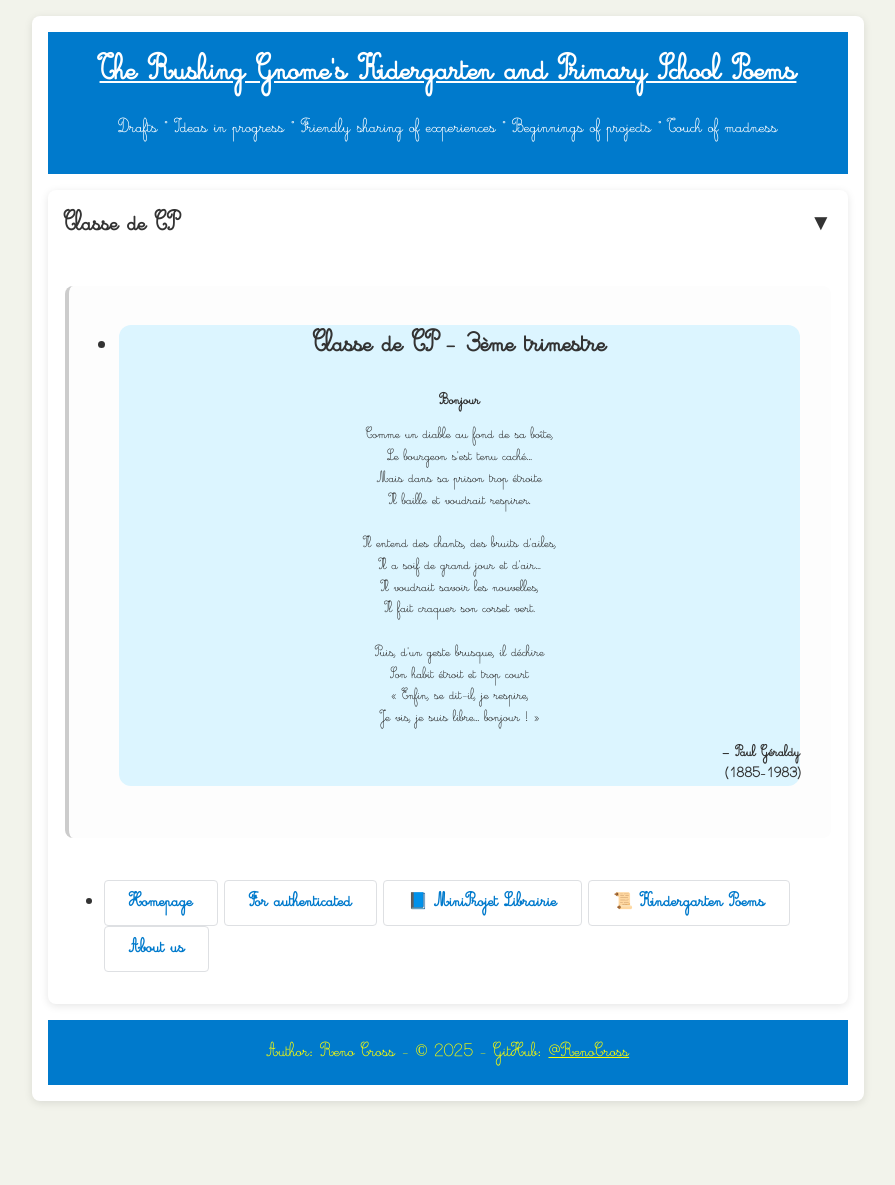
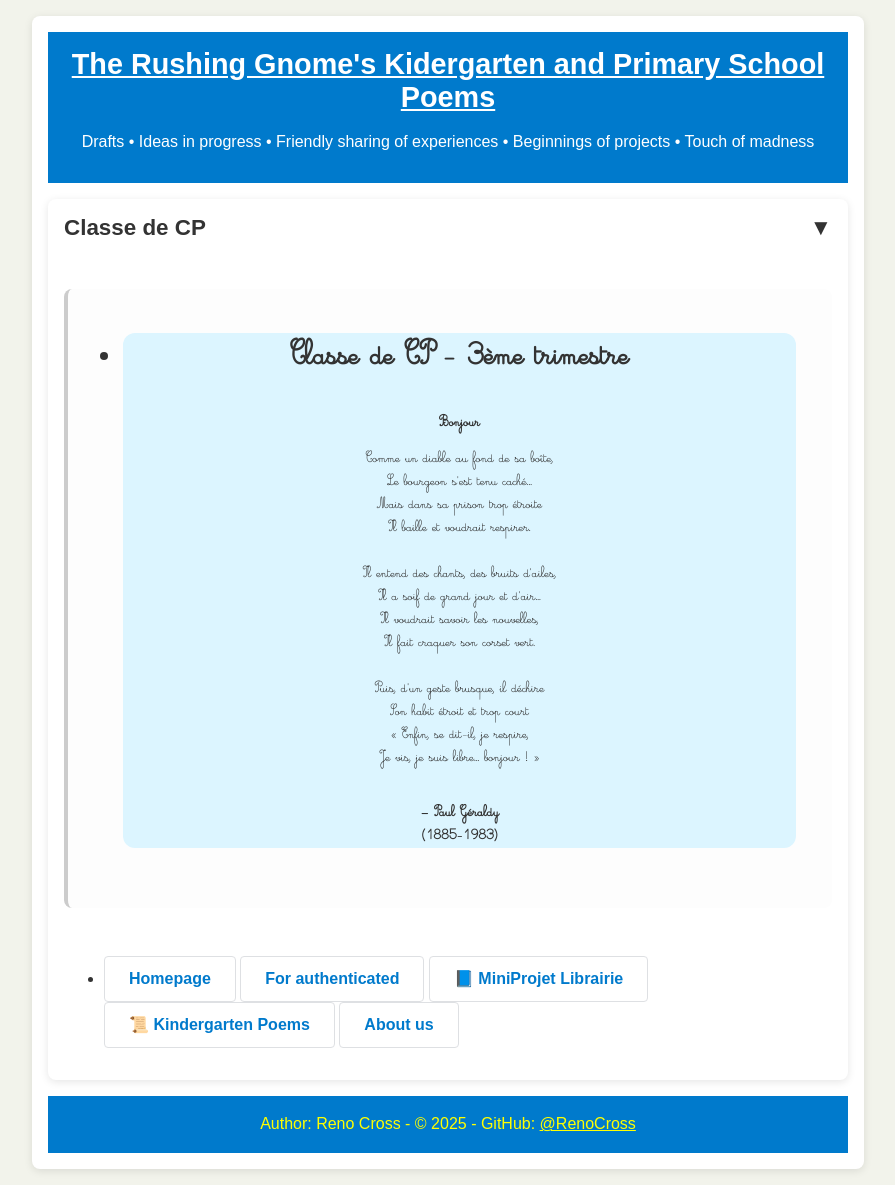
Before and after one commit to RenoCross/the-rushing-gnome, a Jekyll site: the page built from poems.html, in a window 1280 px wide. Shown: the whole page, without its empty margins (192-1087 px from the left). Built offline with Jekyll 4.4.1, drawn with Linux system fonts in a browser that asks for light colours; before the commit the page ends 1117 px from its top, so only the background shows below that.

Commit message:
Update style.css

```diff
--- a/assets/css/style.css
+++ b/assets/css/style.css
@@ -459,8 +459,8 @@ textarea {
   max-width: 700px;
   margin: 2em auto;
   text-align: center;
-  font-size: 1.3em;
-  line-height: 1.7;
+  font-size: 1.5em;
+  line-height: 1.8;
   background: #fdfdfd;
   padding: 1.5em;
   border-left: 4px solid #ccc;
@@ -474,17 +474,13 @@ textarea {
 .poem-title {
   text-align: center;
   font-weight: bold;
-  font-size: 1.5em;
+  font-size: 2em;
 }
 
 .poem-author {
-  text-align: right;
+  padding: 1.5em 0 0 0;
+  text-align: center;
   font-weight: bold;
-  font-size: 1em;
+  font-size: 1.5em;
   margin-top: 1em;
 }
-
-
-* {
-  font-family: 'CursiveCustom', cursive !important;
-}
```
